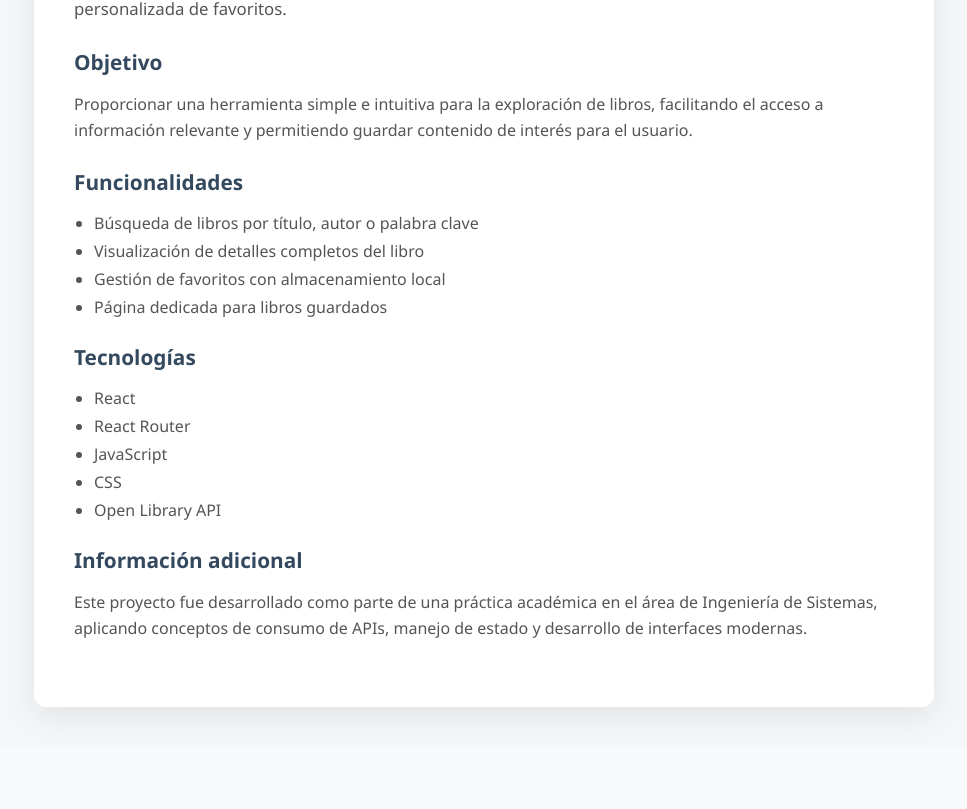
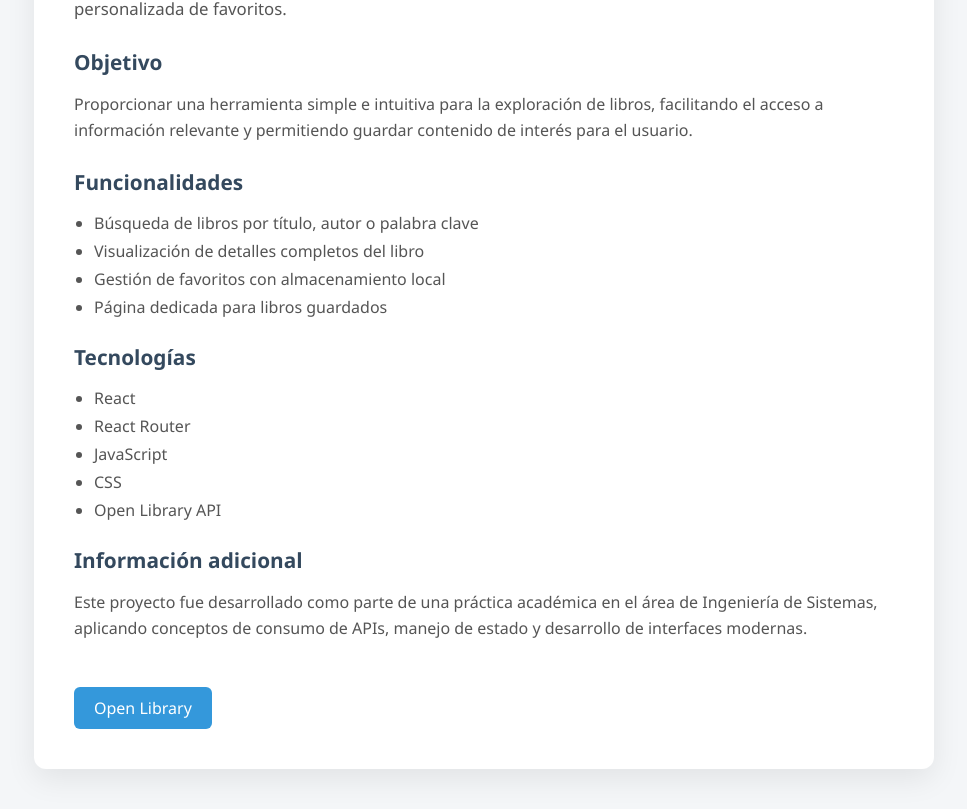
Before and after one commit to Joaquinmes18/Biblioteca_Virtual, a React (Vite) app: page /acerca in a window 1280 px wide. Shown: the part 294-1103 px from the top of the page, without its empty margins (156-1123 px from the left). Before the commit the page ends 1041 px from the top, so only its background shows below. Built offline with nearby package versions, Linux system fonts and the light colour scheme.

Commit message:
aumente un boton

```diff
--- a/src/pages/About.jsx
+++ b/src/pages/About.jsx
@@ -52,7 +52,14 @@ const About = () => {
           </p>
         </div>
 
-
+        <a
+          href="https://openlibrary.org"
+          target="_blank"
+          rel="noopener noreferrer"
+          className="about-link"
+        >
+          Open Library
+        </a>
       </div>
     </div>
   );
```
